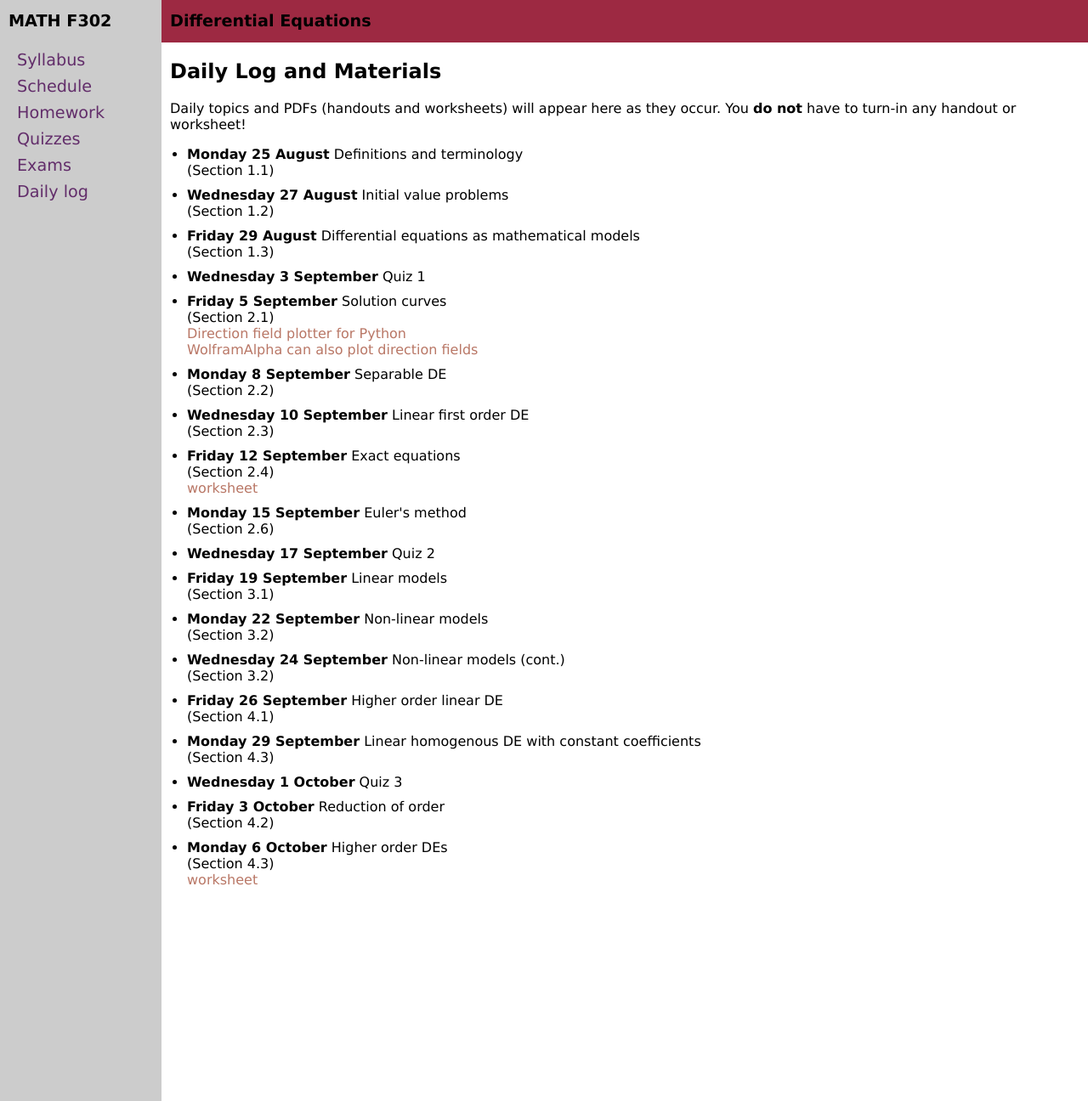
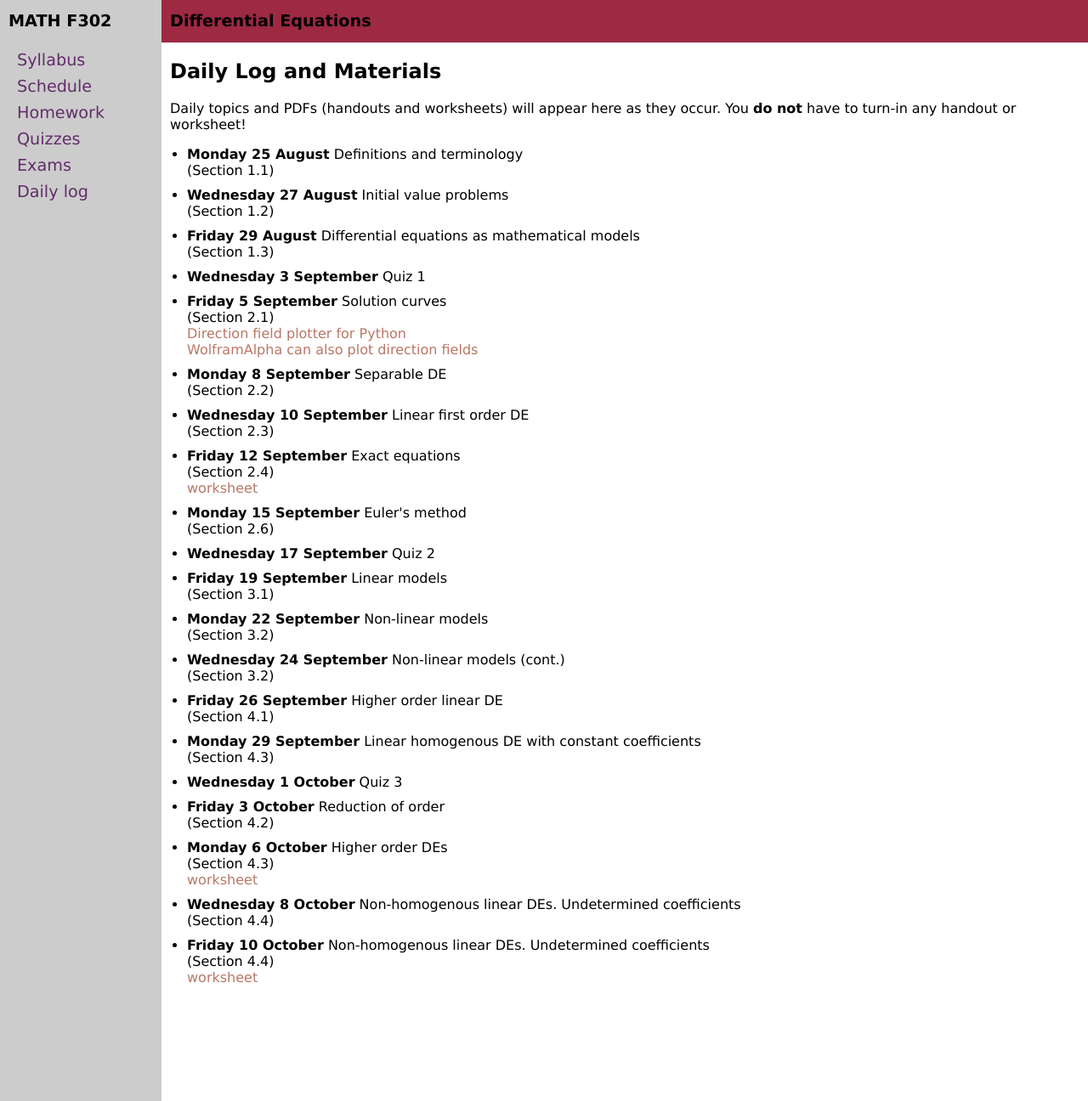
Before and after one commit to blackcurrantpi/ode, a Jekyll site: the page built from daily.md, in a window 1280 px wide and 1296 px high. Shown: the whole window at 85% size. Built offline with Jekyll 4.4.1, drawn with Linux system fonts in a browser that asks for light colours.

Commit message:
upd after 4p4pt2

```diff
--- a/_data/daily.yml
+++ b/_data/daily.yml
@@ -83,3 +83,13 @@ daily:
   chapter: 4.3
   doc: worksheets/4p2_4p3.pdf
   docname: worksheet
+
+- name: Wednesday 8 October
+  description: Non-homogenous linear DEs. Undetermined coefficients
+  chapter: 4.4
+
+- name: Friday 10 October
+  description: Non-homogenous linear DEs. Undetermined coefficients
+  chapter: 4.4
+  doc: worksheets/4p4.pdf
+  docname: worksheet
--- a/_data/homework.yml
+++ b/_data/homework.yml
@@ -2,6 +2,12 @@ semester: Fall 2025
 home: assets/homework
 homework:
 
+
+- name: WRH 7
+- due: Monday, 13 October
+  sections:
+  - section: 4.4
+    problems: 1, 2, 5, 7, 10, 19, 28, 34
 
 - name: WRH 6
 - due: Monday, 6 October
```
Also changed, not shown: 1 other file.
